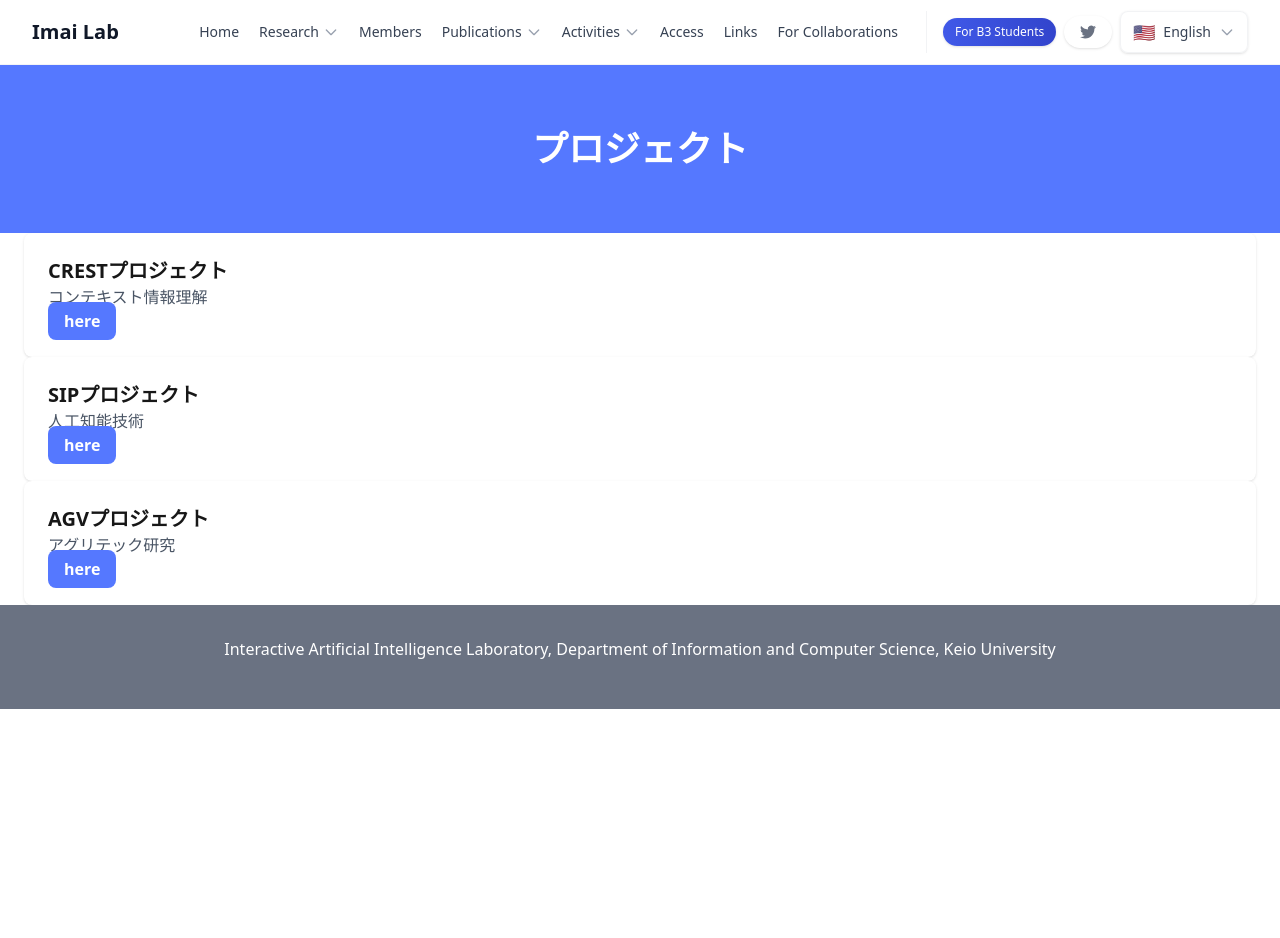
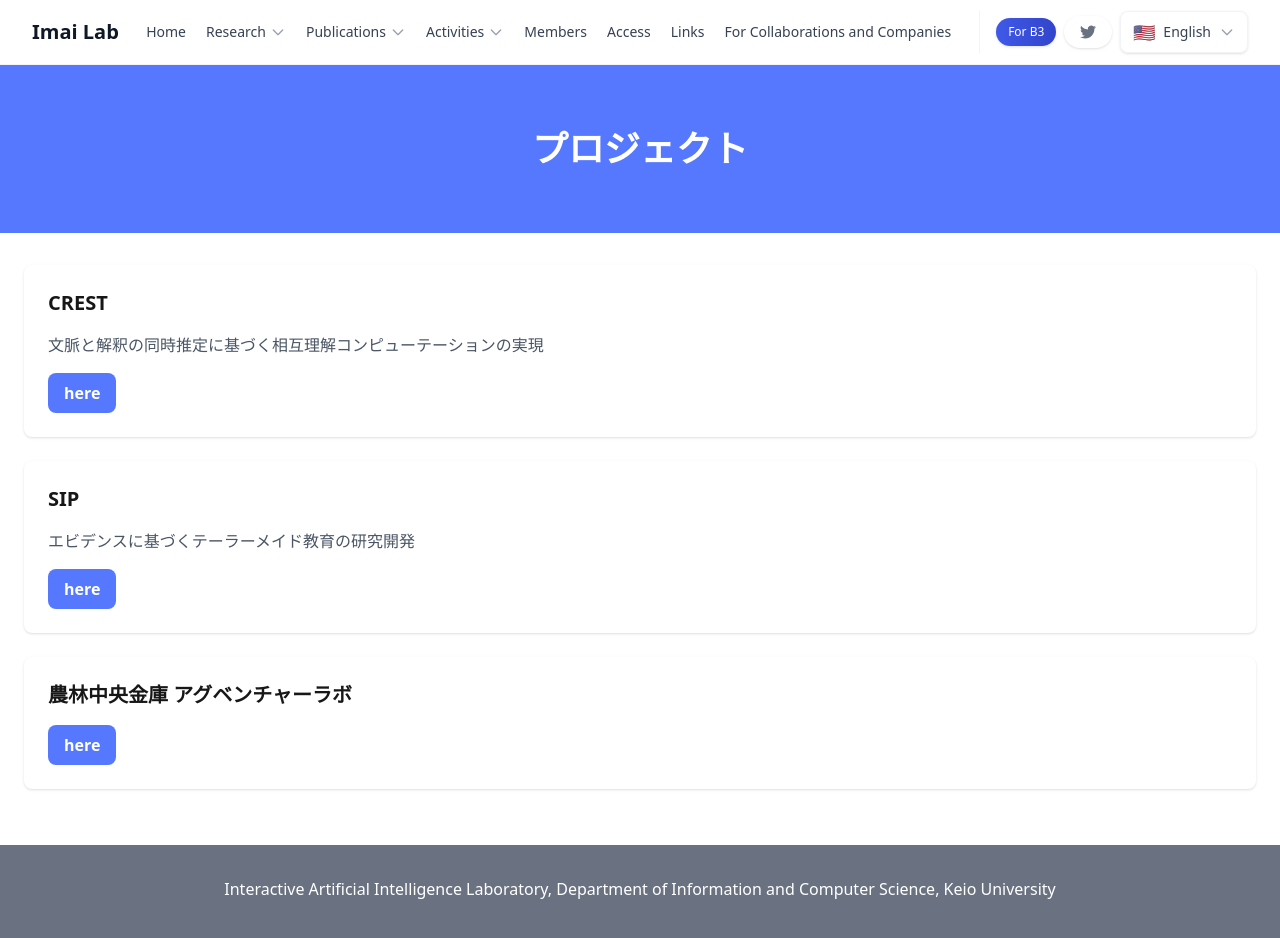
Before and after one commit to imai-laboratory/imai-laboratory.github.io, a Next.js app: page /en/research_proj in a window 1280 px wide. Shown: the top 938 px of the page. Before the commit the page ends 800 px from the top, so only its background shows below. Built offline with nearby package versions, Linux system fonts and the light colour scheme.

Commit message:
refactor: LinkCard

```diff
--- a/app/[locale]/links/page.tsx
+++ b/app/[locale]/links/page.tsx
@@ -1,29 +1,8 @@
 import { getTranslations, setRequestLocale } from "next-intl/server";
+import { LinkCard } from "@/components/shared/LinkCard";
 import { generateStaticParams } from "@/lib/generateStaticParams";
 
 export { generateStaticParams };
-type ContentLinkProps = {
-  title: string;
-  url: string;
-  text?: string;
-};
-
-function ContentLink({ title, url, text }: ContentLinkProps) {
-  return (
-    <div className="bg-white rounded-lg shadow-sm p-6 mb-6">
-      <h3 className="text-xl font-bold mb-4">{title}</h3>
-      <div className="space-y-4">
-        {text && <p className="text-gray-700">{text}</p>}
-        <a
-          href={url}
-          className="bg-primary-500 hover:bg-primary-600 text-white font-semibold py-2 px-4 rounded-lg transition-colors inline-block"
-        >
-          here
-        </a>
-      </div>
-    </div>
-  );
-}
 
 type Props = {
   params: Promise<{ locale: string }>;
@@ -42,19 +21,19 @@ export default async function LinksPage({ params }: Props) {
         </div>
       </section>
       <div className="container mx-auto px-6 py-8">
-        <ContentLink
+        <LinkCard
           title="Imai Laboratory - GitHub"
           url="https://github.com/imai-laboratory"
         />
-        <ContentLink
+        <LinkCard
           title="計算理論2017 - お魚天国"
           url="http://osakana.ailab.ics.keio.ac.jp"
         />
-        <ContentLink
+        <LinkCard
           title="『心と脳－認知科学入門』コメント・参考文献"
           url="http://www.ayu.ics.keio.ac.jp/references/cognitivescience/"
         />
-        <ContentLink
+        <LinkCard
           title="Cognitive Robot Interaction 参考文献"
           url="https://www.ailab.ics.keio.ac.jp/webpage_personal/cognitive_robot_interaction/"
         />
--- a/app/[locale]/research_proj/page.tsx
+++ b/app/[locale]/research_proj/page.tsx
@@ -1,36 +1,8 @@
+import { LinkCard } from "@/components/shared/LinkCard";
 import { generateStaticParams } from "@/lib/generateStaticParams";
 
 export { generateStaticParams };
 export const dynamic = "force-static";
-type ResearchProjectProps = {
-  title: string;
-  desc?: string;
-  url: string;
-  text?: string;
-};
-
-function ResearchProject({ title, desc, url, text }: ResearchProjectProps) {
-  return (
-    <div className="bg-white rounded-lg shadow-sm p-6 link-card">
-      <div className="media">
-        <div className="media-content">
-          <p className="text-xl font-semibold">{title}</p>
-          {desc && <p className="text-gray-600">{desc}</p>}
-        </div>
-      </div>
-
-      <div className="content">
-        <p>{text}</p>
-        <a
-          href={url}
-          className="bg-primary-500 hover:bg-primary-600 text-white font-semibold py-2 px-4 rounded-lg transition-colors"
-        >
-          here
-        </a>
-      </div>
-    </div>
-  );
-}
 
 type Props = { params: Promise<{ locale: string }> };
 
@@ -43,20 +15,19 @@ export default async function ResearchProjPage({ params }: Props) {
           <h1 className="text-3xl md:text-4xl font-bold">プロジェクト</h1>
         </div>
       </section>
-      <div className="container mx-auto px-6">
-        <ResearchProject
-          title="CRESTプロジェクト"
-          desc="コンテキスト情報理解"
+      <div className="container mx-auto px-6 py-8">
+        <LinkCard
+          title="CREST"
+          description="文脈と解釈の同時推定に基づく相互理解コンピューテーションの実現"
           url="http://crest.ailab.ics.keio.ac.jp/context/"
         />
-        <ResearchProject
-          title="SIPプロジェクト"
-          desc="人工知能技術"
+        <LinkCard
+          title="SIP"
+          description="エビデンスに基づくテーラーメイド教育の研究開発"
           url="https://www.nedo.go.jp/activities/ZZJP2_100126.html"
         />
-        <ResearchProject
-          title="AGVプロジェクト"
-          desc="アグリテック研究"
+        <LinkCard
+          title="農林中央金庫 アグベンチャーラボ"
           url="https://agventurelab.or.jp/"
         />
       </div>
--- /dev/null
+++ b/components/shared/LinkCard.tsx
@@ -0,0 +1,40 @@
+import type { ReactNode } from "react";
+
+type LinkCardProps = {
+  title: string;
+  description?: string;
+  url: string;
+  buttonText?: string;
+  children?: ReactNode;
+  className?: string;
+};
+
+export const LinkCard = ({
+  title,
+  description,
+  url,
+  buttonText = "here",
+  children,
+  className = "",
+}: LinkCardProps) => {
+  return (
+    <div className={`bg-white rounded-lg shadow-sm p-6 mb-6 ${className}`}>
+      <h3 className="text-xl font-bold mb-4">{title}</h3>
+
+      {description && <p className="text-gray-600 mb-4">{description}</p>}
+
+      {children && <div className="mb-4">{children}</div>}
+
+      <div className="space-y-4">
+        <a
+          href={url}
+          target="_blank"
+          rel="noopener noreferrer"
+          className="bg-primary-500 hover:bg-primary-600 text-white font-semibold py-2 px-4 rounded-lg transition-colors inline-block"
+        >
+          {buttonText}
+        </a>
+      </div>
+    </div>
+  );
+};
--- a/components/ui/navigation.tsx
+++ b/components/ui/navigation.tsx
@@ -41,8 +41,6 @@ export const Navigation = () => {
               ]}
             />
 
-            <NavLink href={`/${locale}/member`}>{t("member")}</NavLink>
-
             <DropdownMenu
               trigger={t("publication")}
               items={[
@@ -75,6 +73,8 @@ export const Navigation = () => {
                 { href: `/${locale}/activity_talk`, label: t("activity_talk") },
               ]}
             />
+
+            <NavLink href={`/${locale}/member`}>{t("member")}</NavLink>
 
             <NavLink href={`/${locale}/access`}>{t("access")}</NavLink>
             <NavLink href={`/${locale}/links`}>{t("links")}</NavLink>
@@ -162,12 +162,6 @@ export const Navigation = () => {
                 {t("research_proj")}
               </MobileNavLink>
               <MobileNavLink
-                href={`/${locale}/member`}
-                onClickAction={() => setIsMobileMenuOpen(false)}
-              >
-                {t("member")}
-              </MobileNavLink>
-              <MobileNavLink
                 href={`/${locale}/publication_journal`}
                 onClickAction={() => setIsMobileMenuOpen(false)}
                 className="pl-8"
@@ -210,6 +204,12 @@ export const Navigation = () => {
                 {t("activity_talk")}
               </MobileNavLink>
               <MobileNavLink
+                href={`/${locale}/member`}
+                onClickAction={() => setIsMobileMenuOpen(false)}
+              >
+                {t("member")}
+              </MobileNavLink>
+              <MobileNavLink
                 href={`/${locale}/access`}
                 onClickAction={() => setIsMobileMenuOpen(false)}
               >
--- a/messages/en.json
+++ b/messages/en.json
@@ -11,20 +11,20 @@
     "home": "Home",
     "research": "Research",
     "research_theme": "Research Themes",
-    "research_proj": "Projects",
-    "member": "Members",
+    "research_proj": "Research Projects",
     "publication": "Publications",
-    "publication_journal": "Journal Papers",
-    "publication_international": "International Conference Papers",
-    "publication_domestic": "Domestic Conference Papers",
+    "publication_journal": "Journal",
+    "publication_international": "International Conference",
+    "publication_domestic": "Domestic Conference(Japan)",
     "activity": "Activities",
     "activity_award": "Awards",
-    "activity_media": "Media Coverage",
-    "activity_talk": "Talks & Presentations",
+    "activity_media": "Media",
+    "activity_talk": "Talks",
+    "member": "Members",
     "access": "Access",
     "links": "Links",
-    "for_collaborations": "For Collaborations",
-    "b3": "For B3 Students"
+    "for_collaborations": "For Collaborations and Companies",
+    "b3": "For B3"
   },
   "members": {
     "members_head": "Members",
--- a/messages/ja.json
+++ b/messages/ja.json
@@ -9,22 +9,22 @@
       "description": "慶應義塾大学理工学部情報工学科 インタラクティブ人工知能研究室"
     },
     "home": "ホーム",
-    "research": "研究内容",
-    "research_theme": "研究テーマ",
+    "research": "研究",
+    "research_theme": "研究分野",
     "research_proj": "プロジェクト",
     "member": "メンバー",
     "publication": "研究業績",
-    "publication_journal": "ジャーナル論文",
-    "publication_international": "国際会議論文",
-    "publication_domestic": "国内会議論文",
+    "publication_journal": "ジャーナル",
+    "publication_international": "国際会議",
+    "publication_domestic": "国内会議(日本)",
     "activity": "活動報告",
     "activity_award": "受賞",
-    "activity_media": "メディア掲載",
-    "activity_talk": "講演・発表",
+    "activity_media": "メディア",
+    "activity_talk": "登壇",
     "access": "アクセス",
-    "links": "リンク",
+    "links": "外部リンク",
     "for_collaborations": "共同研究について",
-    "b3": "B3配属希望者向け"
+    "b3": "B3向け情報"
   },
   "members": {
     "members_head": "研究室メンバー",
```
